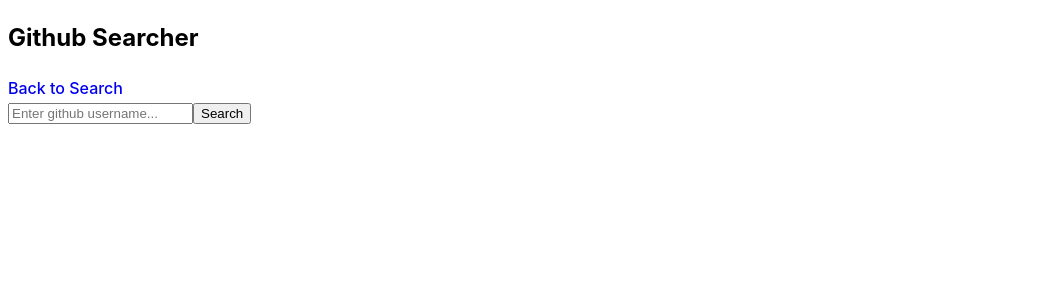
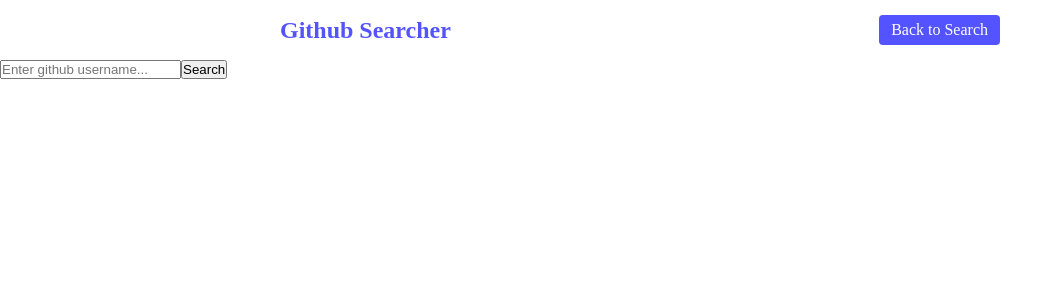
Before and after one commit to saurabhk79/github-project, a React (Vite) app in the folder frontend/: page / in a window 1280 px wide. Shown: the top 300 px of the page, without its empty margins (0-1063 px from the left). Built offline with nearby package versions, Linux system fonts and the light colour scheme.

Commit message:
added styles for topbar

```diff
--- a/frontend/src/index.css
+++ b/frontend/src/index.css
@@ -1,18 +1,30 @@
-:root {
-  font-family: Inter, system-ui, Avenir, Helvetica, Arial, sans-serif;
-  line-height: 1.5;
-  font-weight: 400;
-
-  /* color: rgba(255, 255, 255, 0.87);
-  background-color: #242424; */
-
-  font-synthesis: none;
-  text-rendering: optimizeLegibility;
-  -webkit-font-smoothing: antialiased;
-  -moz-osx-font-smoothing: grayscale;
+* {
+  margin: 0;
+  padding: 0;
+  box-sizing: border-box;
 }
 
 a {
   font-weight: 500;
   text-decoration: inherit;
+  color: inherit;
+
+  padding: 6px 12px;
+  background-color: #5353ff;
+  color: white;
+  border-radius: 4px;
 }
+
+.topbar {
+  display: flex;
+  height: 60px;
+  max-width: 720px;
+  margin: auto;
+
+  align-items: center;
+  justify-content: space-between;
+}
+
+.topbar h2 {
+  color: #5353ff;
+}
```
Also changed, not shown: 1 other file (tests, documents, lock files or other folders).
